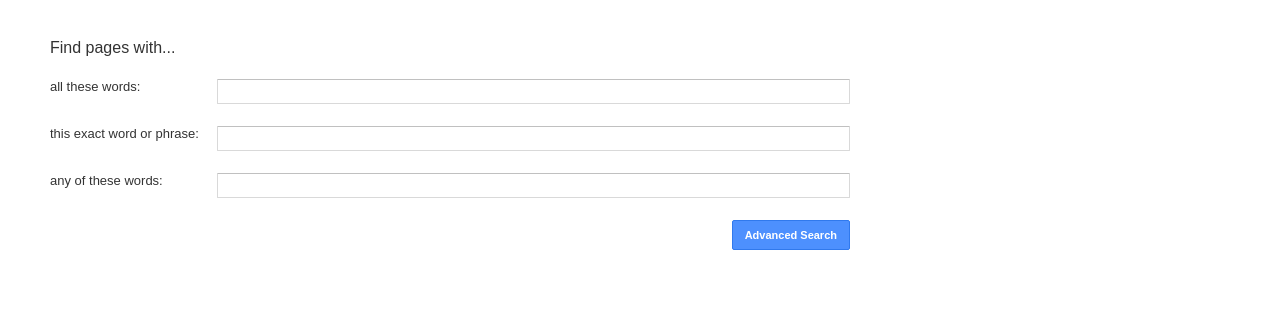
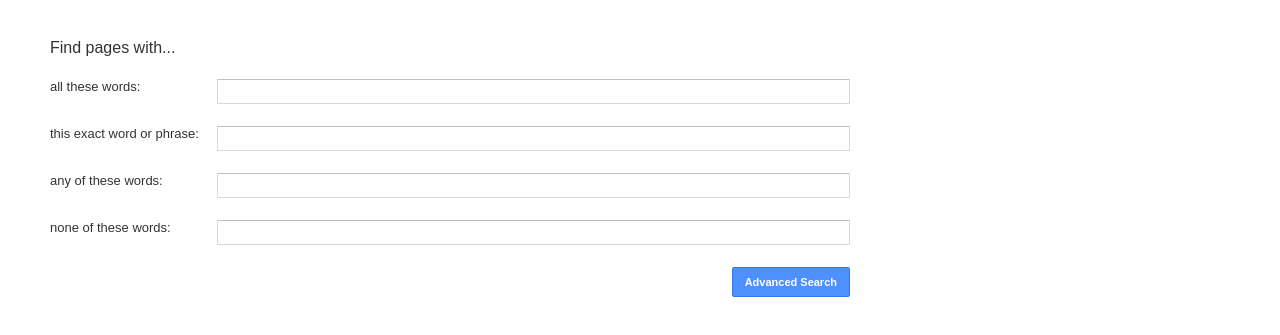
Before and after one commit to jsphkm/CS50-project0-new, a plain HTML site: page advanced.html in a window 1280 px wide. Shown: the part 141-476 px from the top of the page. Drawn offline with Linux system fonts and the light colour scheme.

Commit message:
Add none of the words input

```diff
--- a/advanced.html
+++ b/advanced.html
@@ -43,6 +43,10 @@
                   <label for="any">any of these words:</label>
                   <input id="any" class="search-input" type="text" name="as_oq">
                 </div>
+                <div class="field-container">
+                  <label for="none">none of these words:</label>
+                  <input id="none" class="search-input" type="text" name="as_eq">
+                </div>
                 <div class="submit-container">
                   <input value="Advanced Search" type="submit" />
                 </div>
```
